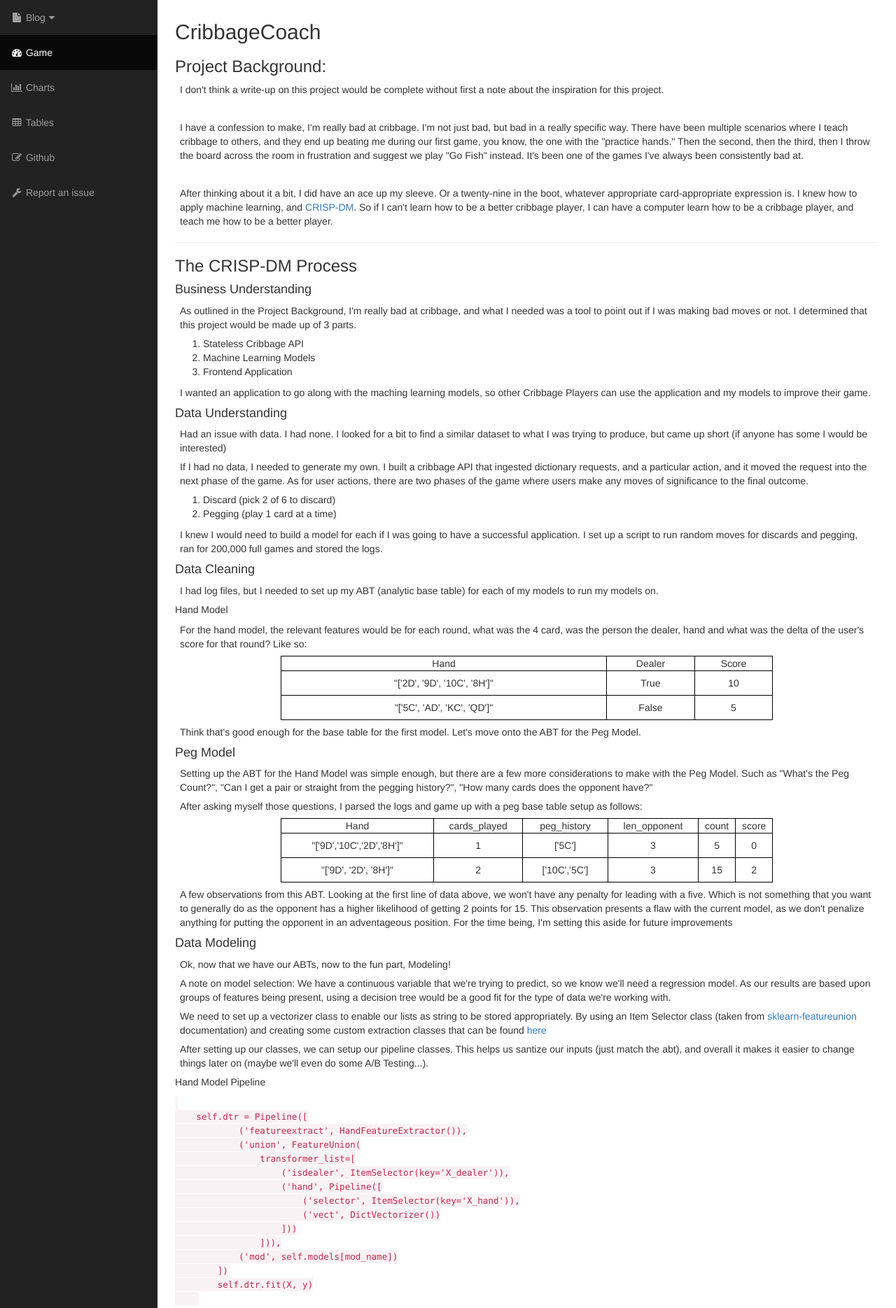
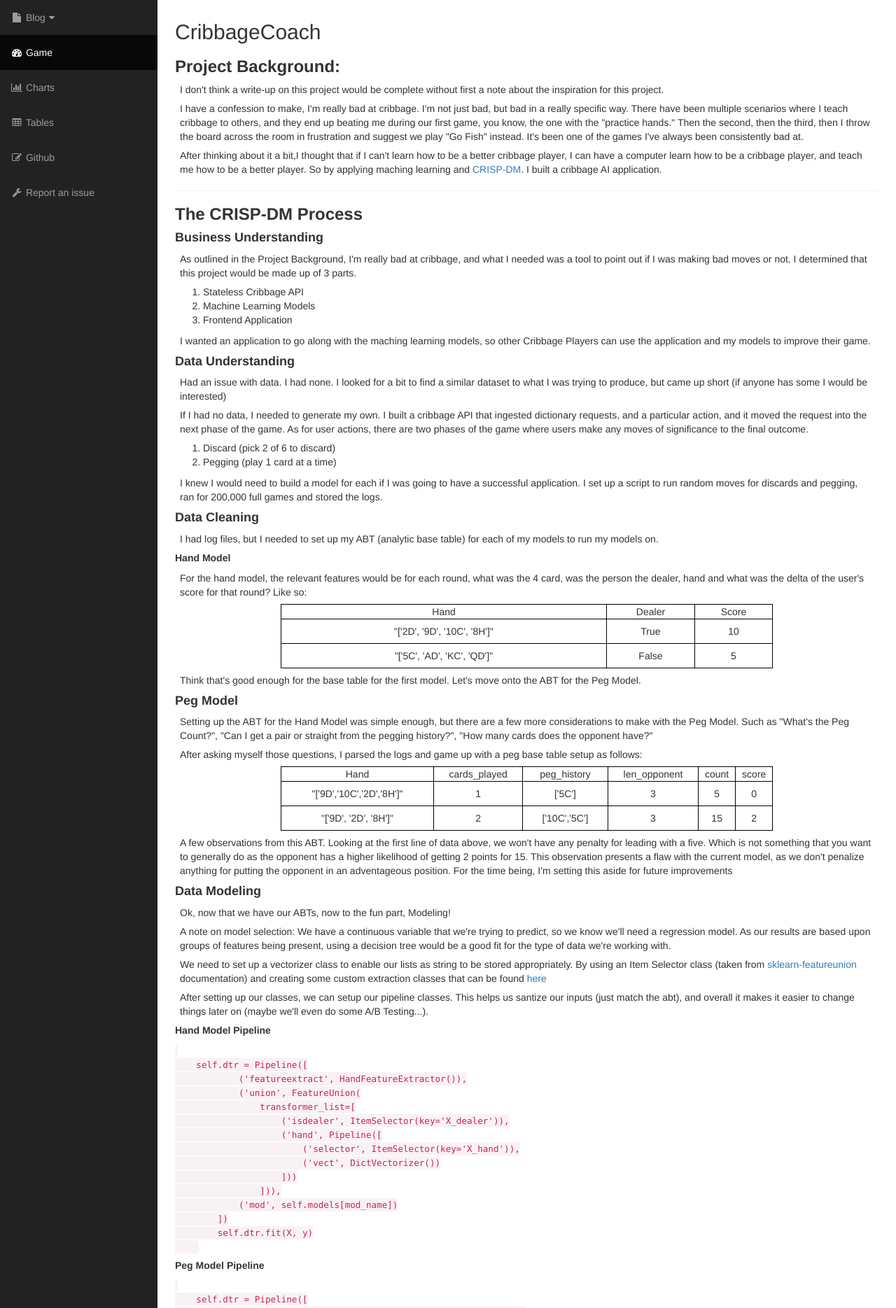
Before and after one commit to alexjohnson84/crib, a Flask app: page /blog in a window 1280 px wide. Shown: the part 51-1920 px from the top of the page at 70% size. Run offline with Flask 2, Linux system fonts and the light colour scheme; the visitor is signed in with stand-in values (Sample User, id 1); parts of the project's set-up code (start-up, migrations or seed data) failed here and were passed over; some libraries are stand-ins or nearby versions.

Commit message:
updated some css, added anchors to base, and modified some text on blog

```diff
--- a/app/static/css/blog_base.css
+++ b/app/static/css/blog_base.css
@@ -11,3 +11,7 @@ table, th, td {
   margin-left:auto;
   margin-right:auto;
 }
+
+h3, h4, h5 {
+  font-weight: bold;
+}
--- a/app/templates/base.html
+++ b/app/templates/base.html
@@ -69,13 +69,28 @@
             <div class="collapse navbar-collapse navbar-ex1-collapse">
                 <ul class="nav navbar-nav side-nav">
                     <li>
-                        <a href="blog" data-toggle="collapse" data-target="#demo"><i class="fa fa-fw fa-file"></i>  Blog<i class="fa fa-fw fa-caret-down"></i></a>
+                        <a href="javascript:;" data-toggle="collapse" data-target="#demo"><i class="fa fa-fw fa-file"></i>  Blog<i class="fa fa-fw fa-caret-down"></i></a>
                         <ul id="demo" class="collapse">
                             <li>
-                                <a href="#">Dropdown Item</a>
+                                <a href="blog#pb">Project Background</a>
                             </li>
                             <li>
-                                <a href="#">Dropdown Item</a>
+                                <a href="blog#bu">Business/Problem Understanding</a>
+                            </li>
+                            <li>
+                                <a href="blog#du">Data Understanding</a>
+                            </li>
+                            <li>
+                                <a href="blog#dc">Data Cleaning</a>
+                            </li>
+                            <li>
+                                <a href="blog#dm">Data Modeling</a>
+                            </li>
+                            <li>
+                                <a href="blog#me">Model Evaluation</a>
+                            </li>
+                            <li>
+                                <a href="blog#fp">Future Plans</a>
                             </li>
                         </ul>
                     </li>
@@ -89,7 +104,7 @@
                         <a href="tables.html"><i class="fa fa-fw fa-table"></i> Tables</a>
                     </li>
                     <li>
-                        <a href="forms.html"><i class="fa fa-fw fa-edit"></i> Github</a>
+                        <a href="https://github.com/alexjohnson84/crib"><i class="fa fa-fw fa-edit"></i> Github</a>
                     </li>
                     <li>
                         <a href="bootstrap-grid.html"><i class="fa fa-fw fa-wrench"></i> Report an issue</a>
--- a/app/templates/blog.html
+++ b/app/templates/blog.html
@@ -4,12 +4,11 @@
 
 <h2>CribbageCoach</h2>
 
-<h3>Project Background:</h3>
+<h3 id="pb">Project Background:</h3>
   <p>
     I don't think a write-up on this project would be complete without first a
     note about the inspiration for this project.
   </p>
-  <br>
   <p>
     I have a confession to make, I'm really bad at cribbage.  I'm not just bad,
     but bad in a really specific way.  There have been multiple scenarios where
@@ -19,19 +18,16 @@
     "Go Fish" instead.  It's been one of the games I've always been consistently
     bad at.
   </p>
-  <br>
   <p>
-    After thinking about it a bit, I did have an ace up my sleeve.  Or a
-    twenty-nine in the boot, whatever appropriate card-appropriate expression
-    is.  I knew how to apply machine learning, and
+    After thinking about it a bit,I thought that if I can't learn how to be
+    a better cribbage player, I can have a computer learn how to be a cribbage
+    player, and teach me how to be a better player. So by applying maching learning and
     <a href="https://en.wikipedia.org/wiki/Cross_Industry_Standard_Process_for_Data_Mining">CRISP-DM</a>.
-    So if I can't learn how to be a better cribbage player, I can have a
-    computer learn how to be a cribbage player, and teach me how to be a better
-    player.
+    I built a cribbage AI application.
   </p>
   <hr>
 <h3> The CRISP-DM Process </h3>
-<h4> Business Understanding </h4>
+<h4 id='bu'> Business Understanding </h4>
   <p>
     As outlined in the Project Background, I'm really bad at cribbage, and what
     I needed was a tool to point out if I was making bad moves or not.  I
@@ -46,7 +42,7 @@
     I wanted an application to go along with the maching learning models, so other
     Cribbage Players can use the application and my models to improve their game.
   </p>
-<h4> Data Understanding </h4>
+<h4 id='du'> Data Understanding </h4>
   <p>
     Had an issue with data.  I had none. I looked for a bit to find a similar
     dataset to what I was trying to produce, but came up short (if anyone has
@@ -68,7 +64,7 @@
     successful application.  I set up a script to run random moves for discards
     and pegging, ran for 200,000 full games and stored the logs.
   </p>
-  <h4>Data Cleaning</h4>
+  <h4 id='dc'>Data Cleaning</h4>
     <p>
       I had log files, but I needed to set up my ABT (analytic base table) for
       each of my models to run my models on.
@@ -186,7 +182,7 @@
     adventageous position.  For the time being, I'm setting this aside for
     future improvements
   </p>
-  <h4> Data Modeling </h4>
+  <h4 id="dm"> Data Modeling </h4>
   <p>
     Ok, now that we have our ABTs, now to the fun part, Modeling!
   </p>
@@ -253,7 +249,7 @@
   <p>
     Let's see how they performed!
   </p>
-<h4>Model Evaluation</h4>
+<h4 id='me'>Model Evaluation</h4>
   <p> First step, let's see how well the models did across datasets of varying sizes.
     Our intuition is that we won't have a perfect model (luck still is a major
     factor, and we're avoiding leakage).  But what we want is to have similar
@@ -298,7 +294,7 @@
     games.
   </p>
 <hr>
-<h2>Future Development</h2>
+<h2 id='fd'>Future Development</h2>
 <p>
   Not too bad for a first pass, but the model isn't perfected yet. Here's a few ideas for improvement on iteration 2
 </p>
```
